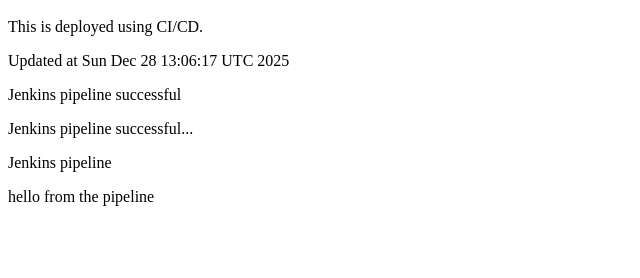
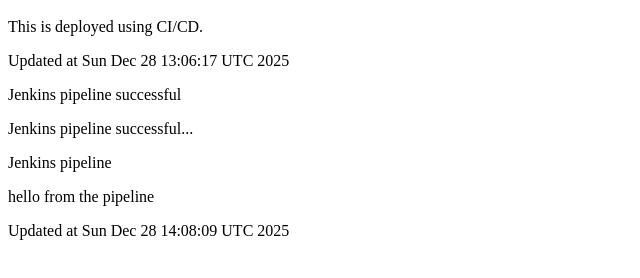
Before and after one commit to ajayheisenberg/devops-mini-project, a plain HTML site: page index.html in a window 1280 px wide. Shown: the part 48-326 px from the top of the page, without its empty margins (0-640 px from the left). Drawn offline with Linux system fonts and the light colour scheme.

Commit message:
Updated website

```diff
--- a/index.html
+++ b/index.html
@@ -9,3 +9,4 @@
 <p>Jenkins pipeline successful...</p>
 <p>Jenkins pipeline</p>
 <p>hello from the pipeline</p>
+<p>Updated at Sun Dec 28 14:08:09 UTC 2025</p>
```
